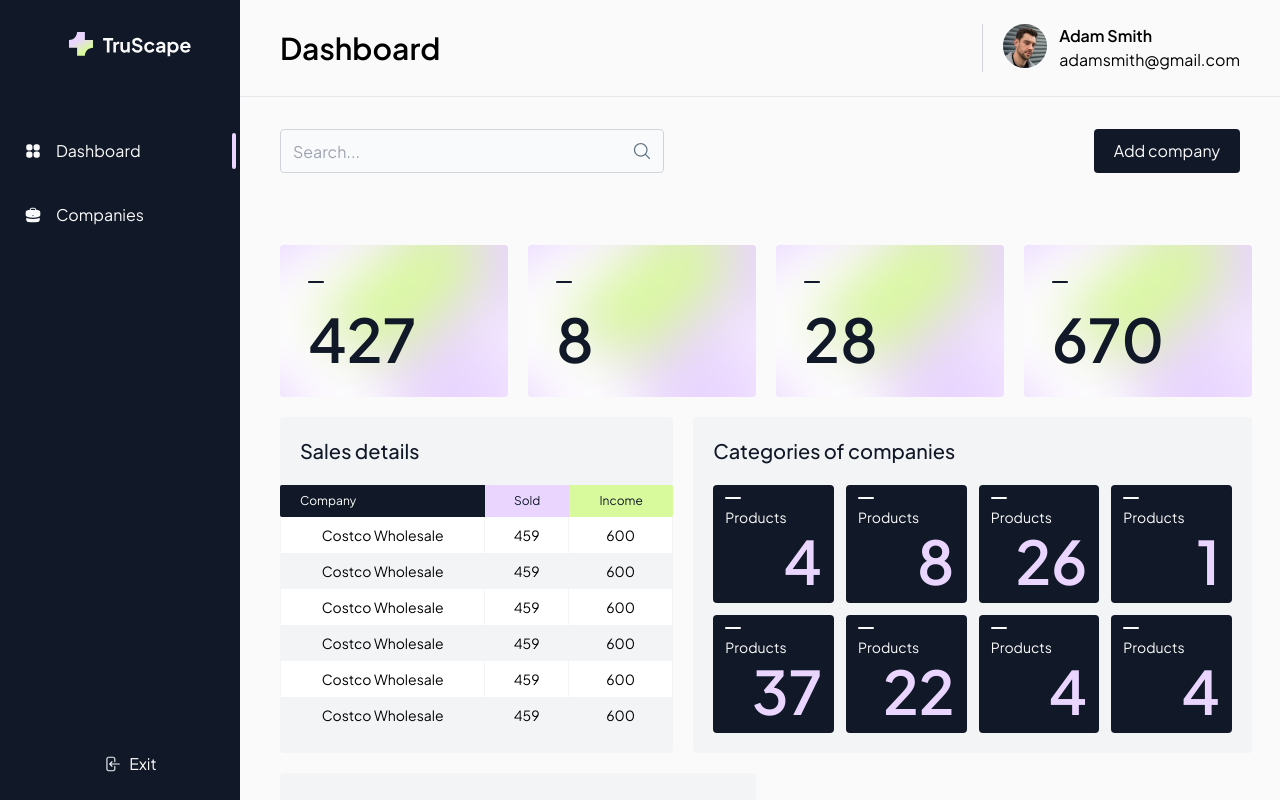
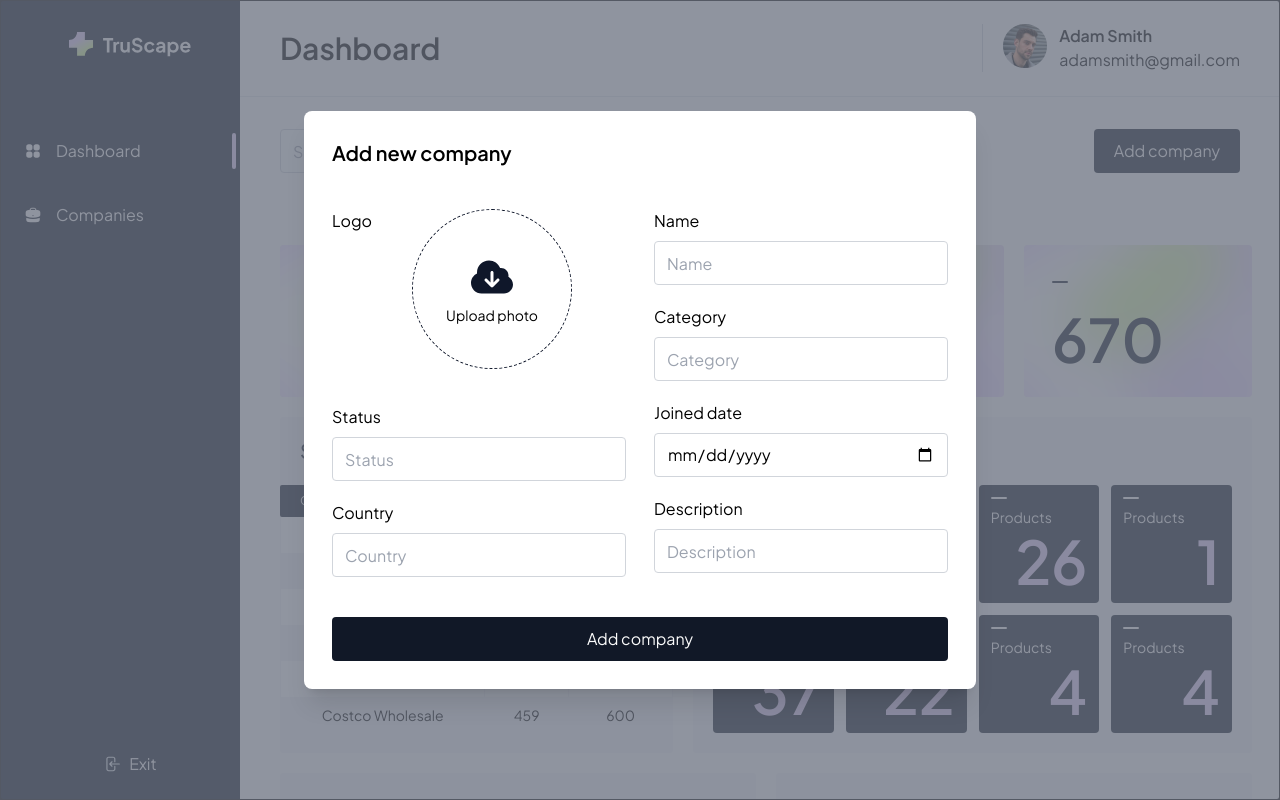
Before and after one commit to Ekaterina-Skrinnikova/crm, a Next.js app: page /dashboard in a window 1280 px wide. Shown: the top 800 px of the page. Built offline with nearby package versions, Linux system fonts and the light colour scheme.

Commit message:
recycle page companies

```diff
--- /dev/null
+++ b/src/app/(admin)/companies/[id]/notFound.tsx
@@ -0,0 +1,17 @@
+'use client'
+
+import React from 'react'
+import Link from 'next/link'
+
+export interface NotFoundProps {}
+
+export default function NotFound({}: NotFoundProps) {
+    return (
+        <div>
+            <p>Could not found company</p>
+            <Link href="/companies" className="text-blue-500">
+                Back to companies
+            </Link>
+        </div>
+    )
+}
--- a/src/app/(admin)/companies/[id]/page.tsx
+++ b/src/app/(admin)/companies/[id]/page.tsx
@@ -1,20 +1,13 @@
 import React from 'react'
-import Header from '@/app/components/Header'
-import Toolbar from '@/app/components/Toolbar'
-import SearchInput from '@/app/components/SearchInput'
-import AddCompanyButton from '@/app/components/AddCompanyButton'
 
-export interface PageProps {}
+export interface PageProps {
+    params: { id: string }
+}
 
-export default function Page({}: PageProps) {
+export default function Page({ params }: PageProps) {
     return (
-        <>
-            <Header>Costco Wholesale</Header>
-            <main>
-                <Toolbar action={<AddCompanyButton />}>
-                    <SearchInput placeholder="Search..." />
-                </Toolbar>
-            </main>
-        </>
+        <div className="py-6 px-10">
+            <p>{`Information about company (${params.id})`}</p>
+        </div>
     )
 }
--- /dev/null
+++ b/src/app/(admin)/companies/layout.tsx
@@ -0,0 +1,25 @@
+import React from 'react'
+
+export interface LayoutProps {
+    children: React.ReactNode
+    toolbar: React.ReactNode
+    header: React.ReactNode
+    modal: React.ReactNode
+}
+export default function Layout({
+    toolbar,
+    modal,
+    header,
+    children,
+}: LayoutProps) {
+    return (
+        <>
+            {header}
+            {modal}
+            <main>
+                {toolbar}
+                {children}
+            </main>
+        </>
+    )
+}
--- /dev/null
+++ b/src/app/(admin)/companies/new/page.tsx
@@ -0,0 +1,14 @@
+'use client'
+
+import React from 'react'
+import CompanyForm from '@/app/components/CompanyForm'
+
+export interface PageProps {}
+
+export default function Page({}: PageProps) {
+    return (
+        <div className="py-6 px-10">
+            <CompanyForm onSubmit={console.log} />
+        </div>
+    )
+}
--- a/src/app/(admin)/companies/page.tsx
+++ b/src/app/(admin)/companies/page.tsx
@@ -11,12 +11,6 @@ export interface PageProps {}
 
 export default function Page({}: PageProps) {
     return (
-        <>
-            <Header>Companies</Header>
-            <main>
-                <Toolbar action={<AddCompanyButton />}>
-                    <SearchInput />
-                </Toolbar>
         <CompanyTable>
             <CompanyRow
                 id={1}
@@ -28,7 +22,5 @@ export default function Page({}: PageProps) {
                 joinedDate="02.19.2023"
             />
         </CompanyTable>
-            </main>
-        </>
     )
 }
--- /dev/null
+++ b/src/app/(admin)/dashboard/@countries/page.tsx
@@ -0,0 +1,34 @@
+import Image from 'next/image'
+import clsx from 'clsx'
+import DashboardCard from '@/app/components/DashboardCard'
+import { getSummaryCountries } from '@/lib/api'
+
+export interface PageProps {}
+
+export default async function Page({}: PageProps) {
+    const data = await getSummaryCountries()
+
+    return (
+        <DashboardCard lable="Countries of companies">
+            <div className="flex items-end pb-5 px-5 gap-2">
+                <ul>
+                    {data.map(({ countryId, countryTitle, count }) => (
+                        <li
+                            key={countryId}
+                            className={clsx(
+                                'text-sm text-gray-900 font-medium',
+                                'before:inline-block before:w-2 before:h-2 before:rounded-full before:align-middle before:mr-2 before:bg-purple-200'
+                            )}
+                        >{`${countryTitle} - ${count}`}</li>
+                    ))}
+                </ul>
+                <Image
+                    width={395}
+                    height={260}
+                    src="/images/world.svg"
+                    alt="map of world"
+                />
+            </div>
+        </DashboardCard>
+    )
+}
--- a/src/app/(admin)/dashboard/error.tsx
+++ b/src/app/(admin)/dashboard/error.tsx
@@ -11,7 +11,7 @@ export interface ErrorComponentProps {
 export default function ErrorComponent({ error, reset }: ErrorComponentProps) {
     return (
         <div>
-            <p>Something went wrong. ${error.message}</p>
+            <p>{`Something went wrong. ${error.message}`}</p>
             <Button onClick={() => reset()}>Try again</Button>
         </div>
     )
--- a/src/app/(admin)/dashboard/layout.tsx
+++ b/src/app/(admin)/dashboard/layout.tsx
@@ -24,7 +24,7 @@ export default function Layout({
                 <div className="col-span-12">{stats}</div>
                 <div className="col-span-5">{sales}</div>
                 <div className="col-span-7">{categories}</div>
-                {/* <div className="col-span-6">{countries}</div> */}
+                <div className="col-span-6">{countries}</div>
                 <div className="col-span-6">{promotions}</div>
             </main>
         </div>
--- a/src/app/components/AddCompanyButton.tsx
+++ b/src/app/components/AddCompanyButton.tsx
@@ -10,14 +10,15 @@ const CompanyFormModal = dynamic(() => import('./CompanyFormModal'), {
 
 export default function AddCompanyButton() {
     const [isOpen, setIsOpen] = useState(false)
+
     return (
         <div>
             <Button onClick={() => setIsOpen(true)}>Add company</Button>
-            {/* <CompanyFormModal
+            <CompanyFormModal
                 onSubmit={console.log}
                 isOpen
                 onClose={() => setIsOpen(false)}
-            /> */}
+            />
         </div>
     )
 }
--- a/src/app/components/Modal.tsx
+++ b/src/app/components/Modal.tsx
@@ -1,7 +1,12 @@
 'use client'
 
-import { Transition, TransitionChild } from '@headlessui/react'
-import React from 'react'
+import React, { Fragment } from 'react'
+import {
+    Dialog,
+    DialogPanel,
+    Transition,
+    TransitionChild,
+} from '@headlessui/react'
 
 export interface ModalProps {
     isOpen: boolean
@@ -12,19 +17,27 @@ export interface ModalProps {
 export default function Modal({ isOpen, children, onClose }: ModalProps) {
     return (
         <>
-            <Transition show={isOpen}>
-                <TransitionChild>
-                    <div
-                        className="fixed inset-0 bg-black/30 transition duration-300 data-[closed]:opacity-0"
-                        onClick={onClose}
-                    />
-                </TransitionChild>
-
-                <TransitionChild>
-                    <div className="relative transform overflow-hidden rounded-lg bg-white shadow-xl transition-all p-7 mx-auto sm:my-10 sm:w-full sm:max-w-2xl">
+            <Transition as={Fragment} show={isOpen}>
+                <Dialog
+                    as="div"
+                    className="fixed inset-0 z-50 flex items-center"
+                    onClose={onClose}
+                >
+                    <TransitionChild
+                        as={Fragment}
+                        enter="ease-out duration-300"
+                        enterFrom="opacity-0"
+                        enterTo="opacity-100"
+                        leave="ease-in duration-200"
+                        leaveFrom="opacity-100"
+                        leaveTo="opacity-0"
+                    >
+                        <div className="fixed inset-0 bg-gray-500 bg-opacity-75 transition-opacity" />
+                    </TransitionChild>
+                    <DialogPanel className="relative transform overflow-hidden rounded-lg bg-white shadow-xl transition-all p-7 mx-auto sm:my-10 sm:w-full sm:max-w-2xl">
                         {children}
-                    </div>
-                </TransitionChild>
+                    </DialogPanel>
+                </Dialog>
             </Transition>
         </>
     )
--- a/src/app/error.tsx
+++ b/src/app/global-error.tsx
@@ -9,7 +9,7 @@ export default function GlobalError({}: GlobalErrorProps) {
         <html>
             <body>
                 <div>
-                    <p>Something went wrong!!!</p>
+                    <p>Something globally went wrong</p>
                 </div>
             </body>
         </html>
```
Also changed, not shown: public/images/world.svg (added). Lines whose indentation alone changed are shown as unchanged.
